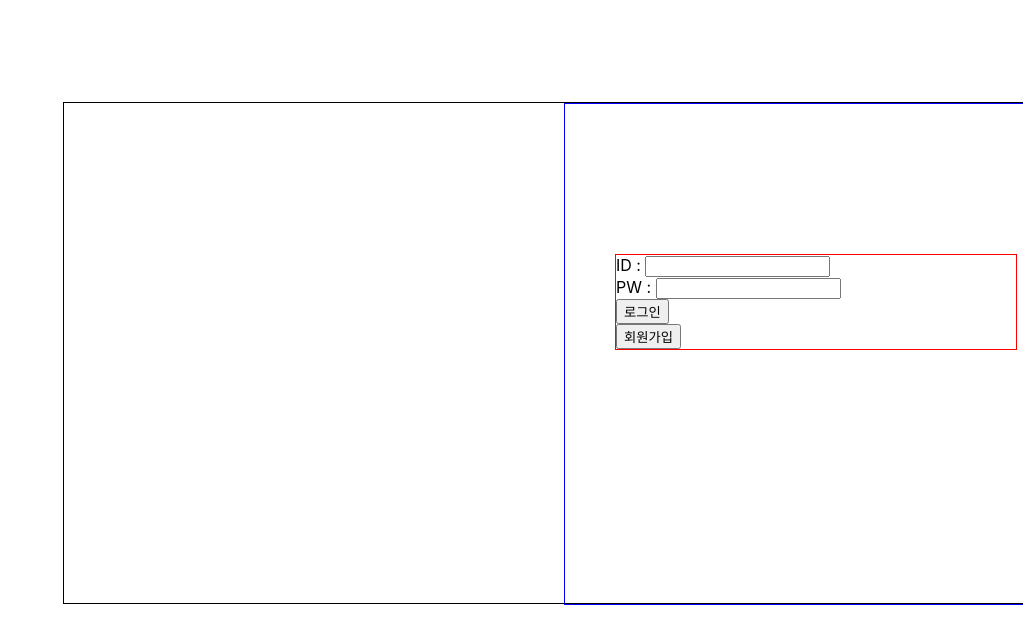
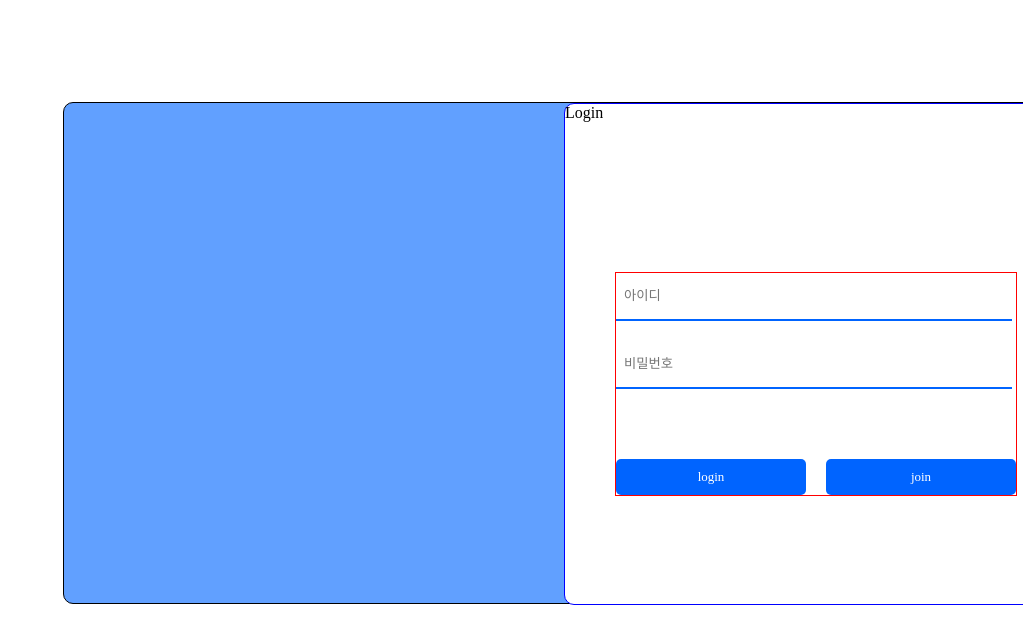
Before and after one commit to yeonsuu21/commento2, a React (Create React App) app: page / in a window 1280 px wide. Shown: the top 644 px of the page, without its empty margins (257-1280 px from the left). Built offline with nearby package versions, Linux system fonts and the light colour scheme.

Commit message:
로그인페이지 css수정

```diff
--- a/src/Login/Login.css
+++ b/src/Login/Login.css
@@ -1,19 +1,49 @@
+*{
+    font-family: pretendard;
+}
 .out-box{
-    border: 1px solid black;
+    background-color: #61a0ff;
+    border-radius: 10px;
     width: 1000px;
     height: 500px;
     margin-left: 25%;
     margin-top: 8%;
 }
 .inner-box{
-    border: 1px solid blue;
+    background-color: white;
+    border-radius: 10px;
     width: 500px;
     height: 500px;
     margin-left: 50%;
 }
 .login-box{
-    border: 1px solid red;
-    margin-top: 30%;
+    margin-top: 10px;
     margin-left: 50px;
     width: 400px;
 }
+.button-box{
+    display: flex;
+    margin-top: 50px;
+     justify-content: space-between; /* 버튼 사이의 간격을 균등하게 분배 */
+
+}
+.input-id,.input-pw{
+border-style: none;
+border-bottom: 2px solid #0064FF;
+padding: 8px;
+width: 380px;
+height: 30px;
+margin-bottom: 20px;
+}
+
+.button button {
+  background-color: #0064FF;
+  color: white;
+  font-family: pretendard;
+  border: none;
+  padding: 10px 20px;
+  border-radius: 5px;
+  cursor: pointer;
+  font-size: 13px;
+   width: 190px;
+}
--- a/src/Login/Login.js
+++ b/src/Login/Login.js
@@ -48,30 +48,37 @@ function Login() {
     <div>
     <div className='out-box'>
       <div className='inner-box'>
+        Login
       <div className='login-box'>
       <div>
-        <label htmlFor="input_id">ID : </label>
+        <label htmlFor="input_id"></label>
         <input
           type="text"
           name="input_id"
           value={inputId}
           onChange={handleInputId}
+          className='input-id'
+          placeholder="아이디"
         />
       </div>
       <form>
-        <label htmlFor="input_pw">PW : </label>
+        <label htmlFor="input_pw"></label>
         <input
           type="password"
           name="input_pw"
           value={inputPw}
           onChange={handleInputPw}
+          className='input-pw'
+          placeholder="비밀번호"
         />
       </form>
+      <div className='button-box'>
       <div className='button'>
-        <button type='submit' onClick={handleLogin}>로그인</button>
+        <button type='submit' onClick={handleLogin}>login</button>
       </div>
       <div className='button'>
-        <button type='submit' onClick={handleSign}>회원가입</button>
+        <button type='submit' onClick={handleSign}>join</button>
+      </div>
       </div>
       </div>
       </div>
```
